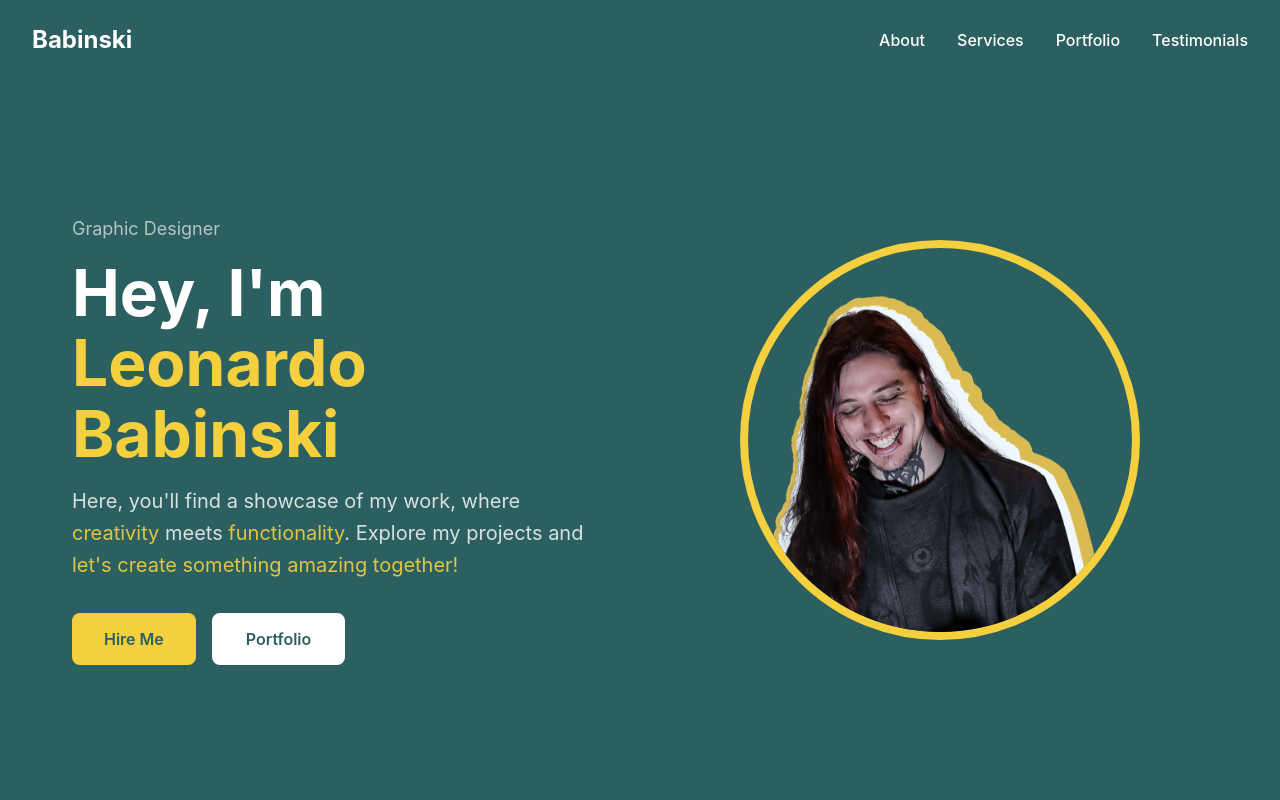
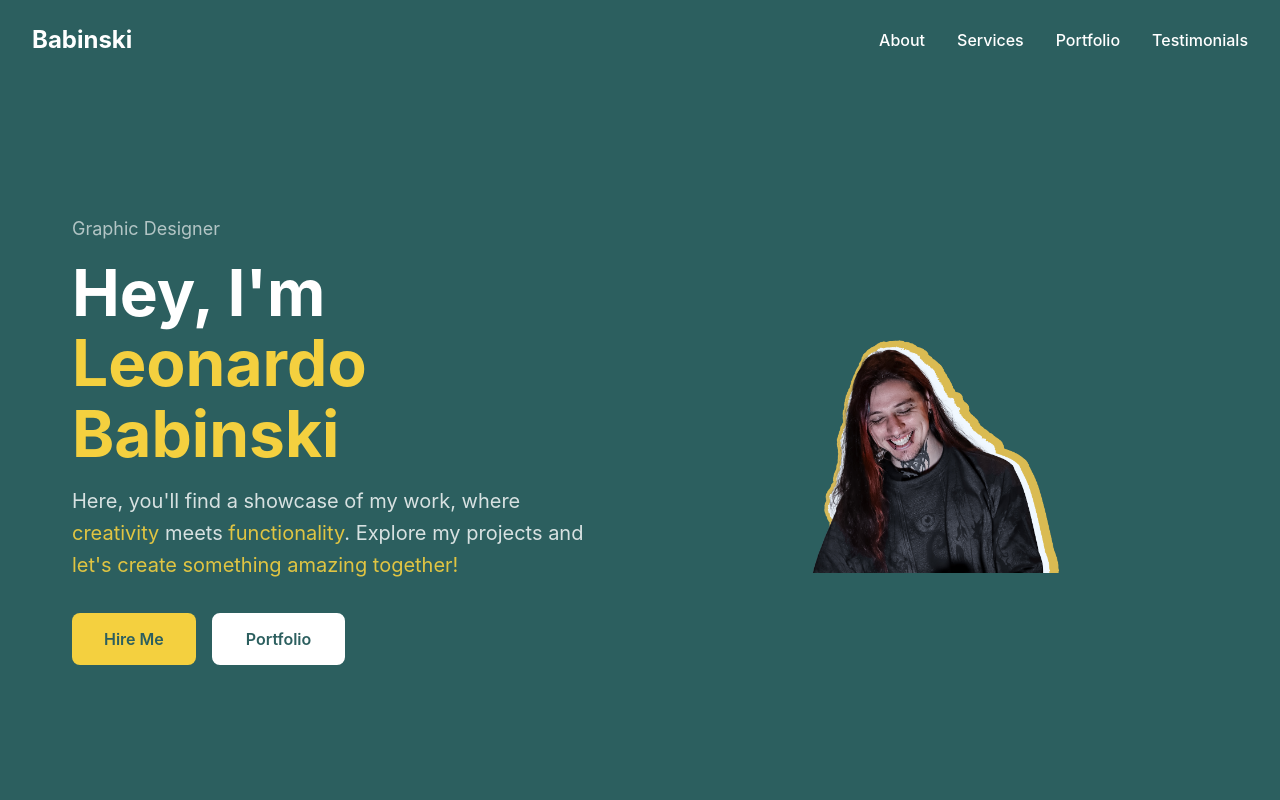
Before and after one commit to leonardobabinski/babinskidesign, a React (Vite) app: page / in a window 1280 px wide. Shown: the top 800 px of the page. Built offline with nearby package versions, Linux system fonts and the light colour scheme.

Commit message:
Add files via upload

```diff
--- a/src/App.css
+++ b/src/App.css
@@ -153,10 +153,10 @@
 
 .profile-image {
   width: 300px;
-  height: 300px;
-  border-radius: 50%;
-  border: 8px solid #f4d03f;
-  object-fit: cover;
+  height: auto; /* mantém proporção da imagem */
+  border-radius: 0;
+  border: none;
+  object-fit: contain; /* ou cover, dependendo do resultado desejado */
 }
 
 /* Typography matching Figma */
```
